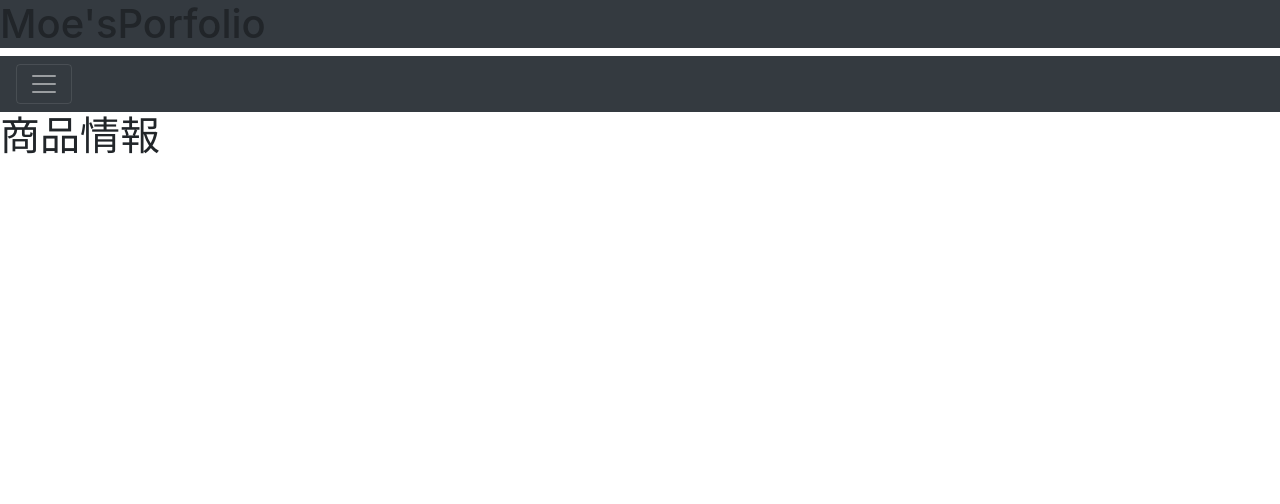
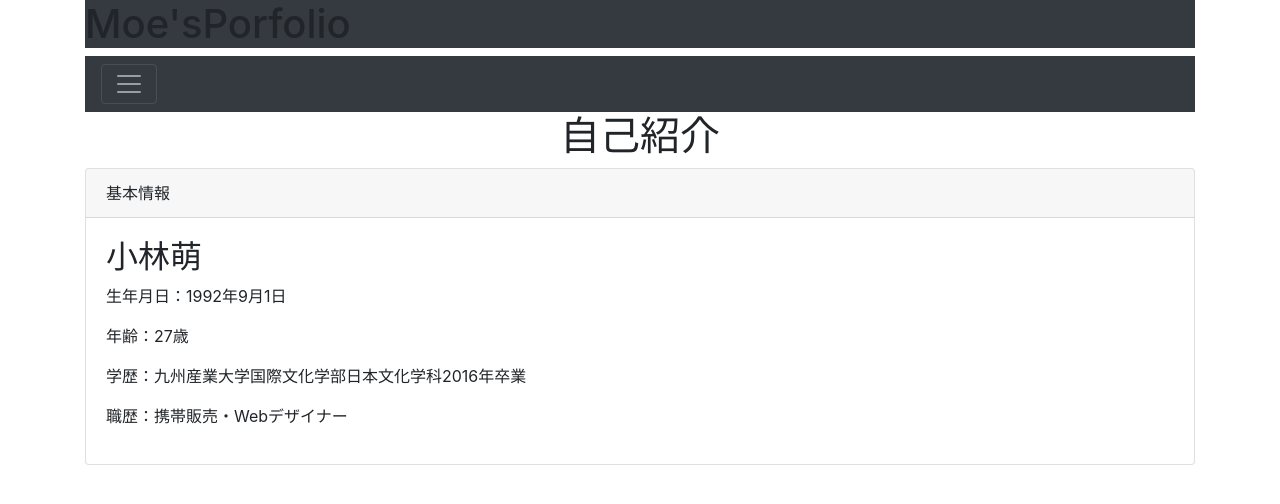
Before and after one commit to haru021/vue-portfolio, a Vue app: page /product in a window 1280 px wide. Shown: the top 504 px of the page. Built offline with nearby package versions, Linux system fonts and the light colour scheme.

Commit message:
自己紹介実装

```diff
--- a/src/App.vue
+++ b/src/App.vue
@@ -1,6 +1,8 @@
 <template>
 <div id="app">
-  <header>
+  <b-container class="header">
+    <b-row>
+      <b-col cols="12">
         <h1 class="bg-dark">Moe'sPorfolio</h1>
         <nav class="navbar navbar-dark bg-dark">
       <b-button v-b-modal.modal-1 class="navbar-toggler"><span class="navbar-toggler-icon"></span></b-button>
@@ -8,7 +10,9 @@
     <p class="my-4">Hello from modal!</p>
   </b-modal>
   </nav>
-        </header>
+  </b-col>
+  </b-row>
+        </b-container>
         <router-view />
         </div>
 </template>
--- a/src/views/Product.vue
+++ b/src/views/Product.vue
@@ -1,5 +1,19 @@
 <template>
-    <div class="product">
-        <h1>商品情報</h1>
-    </div>
+    <b-container class="product">
+        <b-row>
+        <b-col cols="12">
+            <h1 class="text-center">自己紹介</h1>
+        <b-card-group deck>
+            <b-card header="基本情報" class="text-left">
+        <b-card-text><h2>小林萌</h2>
+        <p>生年月日：1992年9月1日</p>
+        <p>年齢：27歳</p>
+        <p>学歴：九州産業大学国際文化学部日本文化学科2016年卒業</p>
+        <p>職歴：携帯販売・Webデザイナー</p>
+        </b-card-text>
+      </b-card>
+        </b-card-group>
+        </b-col>
+        </b-row>
+        </b-container>
 </template>
```
